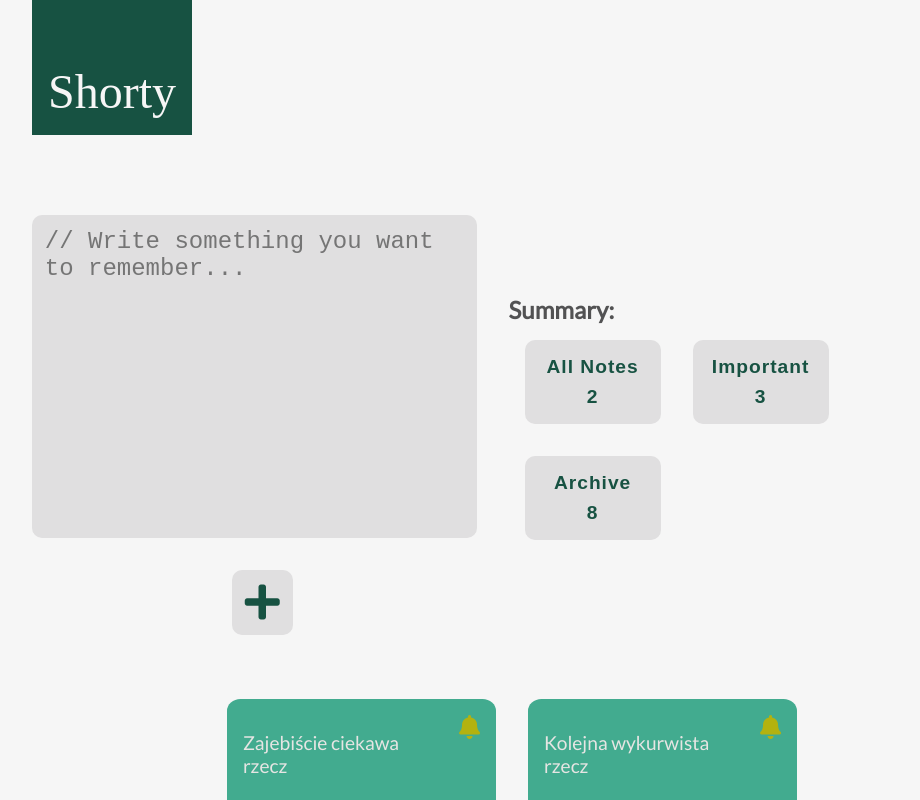
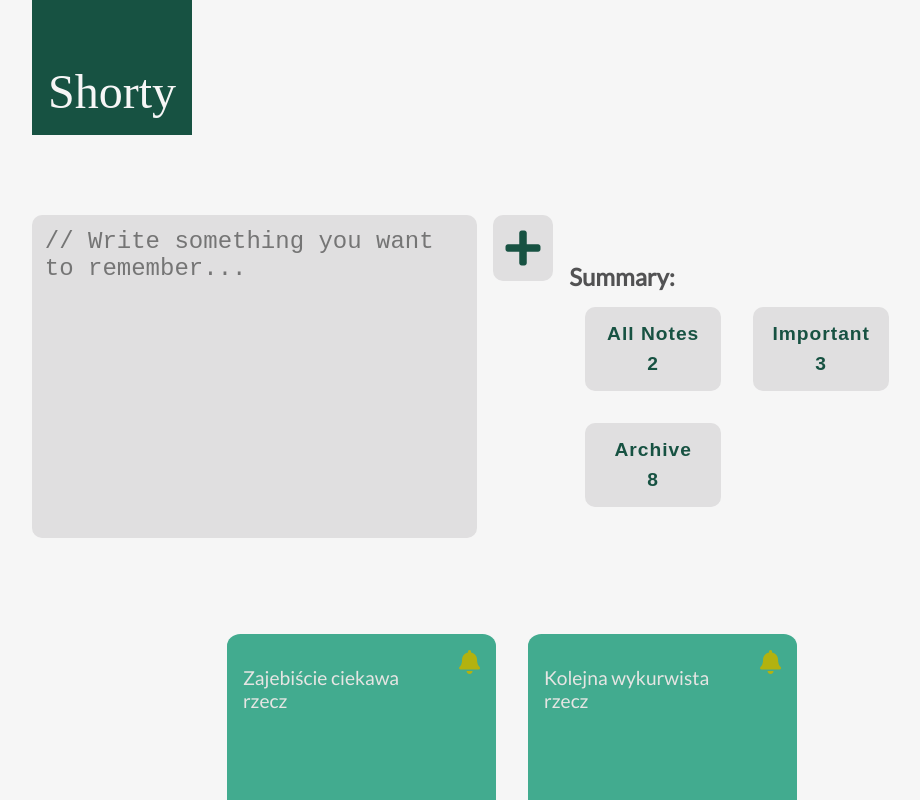
Before and after one commit to undstory/Shorty2-with-Vue.js, a Vue app: page / in a window 1280 px wide. Shown: the top 800 px of the page, without its empty margins (128-1048 px from the left). Built offline with nearby package versions, Linux system fonts and the light colour scheme; a web font is replaced by a local one.

Commit message:
button add

```diff
--- a/src/components/ShortyAdd.vue
+++ b/src/components/ShortyAdd.vue
@@ -108,7 +108,7 @@ export default {
         margin: 5rem 0;
         &__form {
             display: flex;
-            flex-direction: column;
+            flex-direction: row;
             align-items: center;
         }
 
@@ -169,6 +169,7 @@ export default {
             border: none;
             background-color: #E0DFE0;
             cursor: pointer;
+            align-self: flex-start;
 
             i {
                 font-size: 2.5rem;
```
